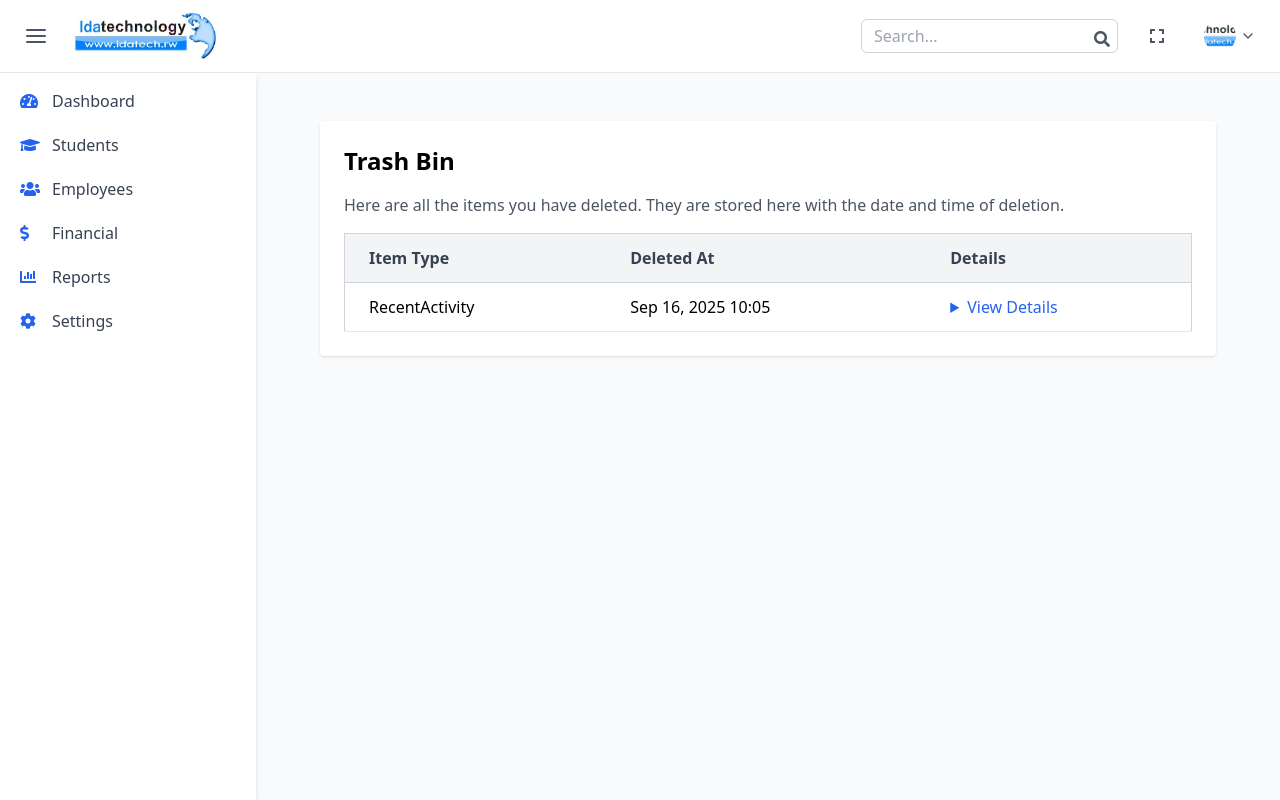
After one commit to Egi-de/idatech_management, a Django app: page /trash-bin/ in a window 1280 px wide. The commit adds this page. Run offline with Django 5.2, Linux system fonts and the light colour scheme; a user stored in the database is signed in; data comes from the database, SQL or seed files in the repository; both versions use the stored data as it was after the commit; some libraries are stand-ins or nearby versions.

Commit message:
added the trash functionality so that the user will not delete the data completely

```diff
--- a/admin_panel/urls.py
+++ b/admin_panel/urls.py
@@ -20,4 +20,6 @@ urlpatterns = [
     path('delete-transaction/<int:transaction_id>/', views.delete_transaction, name='delete_transaction'),
     path('search/', views.search, name='search'),
     path('delete-recent-activity/<int:activity_id>/', views.delete_recent_activity, name='delete_recent_activity'),
+    path('ajax-delete-transaction/<int:transaction_id>/', views.ajax_delete_transaction, name='ajax_delete_transaction'),
+    path('trash-bin/', views.trash_bin, name='trash_bin'),
 ]
--- a/admin_panel/views.py
+++ b/admin_panel/views.py
@@ -3,9 +3,14 @@ from django.views.decorators.http import require_POST
 from django.db.models import Sum, Q
 from django.http import JsonResponse
 from django.middleware.csrf import get_token
-from .models import Student, Employee, Expense, Transaction, RecentActivity
+from .models import Student, Employee, Expense, Transaction, RecentActivity, TrashBinEntry
 from django.contrib.auth.decorators import login_required
 from user_auth.models import Profile
+import json
+from django.utils import timezone
+from django.core.serializers import serialize
+from django.contrib.contenttypes.models import ContentType
+from django.contrib.contenttypes.fields import GenericForeignKey
 
 @login_required
 def dashboard(request):
@@ -109,6 +114,18 @@ def dashboard(request):
 def delete_recent_activity(request, activity_id):
     if request.method == 'POST':
         activity = get_object_or_404(RecentActivity, id=activity_id)
+        # Save to TrashBinEntry before deleting
+        TrashBinEntry.objects.create(
+            user=request.user,
+            item_type='RecentActivity',
+            item_id=activity.id,
+            item_data={
+                'action': activity.action,
+                'icon_class': activity.icon_class,
+                'timestamp': activity.timestamp.isoformat(),
+            },
+            deleted_at=timezone.now()
+        )
         activity.delete()
         if request.headers.get('x-requested-with') == 'XMLHttpRequest':
             return JsonResponse({'success': True})
@@ -240,6 +257,14 @@ def update_student(request, student_id):
 def delete_student(request, student_id):
     student = get_object_or_404(Student, id=student_id)
     if request.method == 'POST':
+        # Save to TrashBinEntry before deleting
+        TrashBinEntry.objects.create(
+            user=request.user,
+            item_type='Student',
+            item_id=student.id,
+            item_data=json.loads(serialize('json', [student]))[0]['fields'],
+            deleted_at=timezone.now()
+        )
         # Create recent activity before deleting
         RecentActivity.objects.create(
             user=request.user,
@@ -284,6 +309,14 @@ def update_employee(request, employee_id):
 def delete_employee(request, employee_id):
     employee = get_object_or_404(Employee, id=employee_id)
     if request.method == 'POST':
+        # Save to TrashBinEntry before deleting
+        TrashBinEntry.objects.create(
+            user=request.user,
+            item_type='Employee',
+            item_id=employee.id,
+            item_data=json.loads(serialize('json', [employee]))[0]['fields'],
+            deleted_at=timezone.now()
+        )
         # Create recent activity before deleting
         RecentActivity.objects.create(
             user=request.user,
@@ -337,16 +370,67 @@ def add_expense(request):
     return redirect('admin_panel:dashboard')
 
 def recent_transactions(request):
-    transactions = Transaction.objects.order_by('-date')[:5]
+    # Get query params for filtering, sorting, searching
+    search_query = request.GET.get('search', '').strip()
+    sort_by = request.GET.get('sort_by', 'date_desc')
+    filter_type = request.GET.get('filter_type', '')
+
+    transactions_qs = Transaction.objects.all()
+
+    # Filter by type if provided
+    if filter_type:
+        transactions_qs = transactions_qs.filter(type=filter_type)
+
+    # Search in description and type display
+    if search_query:
+        transactions_qs = transactions_qs.filter(
+            Q(description__icontains=search_query) |
+            Q(type__icontains=search_query)
+        )
+
+    # Sorting
+    if sort_by == 'date_asc':
+        transactions_qs = transactions_qs.order_by('date')
+    elif sort_by == 'date_desc':
+        transactions_qs = transactions_qs.order_by('-date')
+    elif sort_by == 'amount_asc':
+        transactions_qs = transactions_qs.order_by('amount')
+    elif sort_by == 'amount_desc':
+        transactions_qs = transactions_qs.order_by('-amount')
+    else:
+        transactions_qs = transactions_qs.order_by('-date')
+
+    # Limit to 50 for performance
+    transactions = transactions_qs[:50]
+
     data = []
     for tx in transactions:
         data.append({
+            'id': tx.id,
             'date': tx.date.strftime('%Y-%m-%d'),
             'type': tx.get_type_display(),
             'description': tx.description,
             'amount': str(tx.amount),
         })
     return JsonResponse({'transactions': data})
+
+@login_required
+@require_POST
+def ajax_delete_transaction(request, transaction_id):
+    try:
+        transaction = Transaction.objects.get(id=transaction_id)
+        # Save to TrashBinEntry before deleting
+        TrashBinEntry.objects.create(
+            user=request.user,
+            item_type='Transaction',
+            item_id=transaction.id,
+            item_data=json.loads(serialize('json', [transaction]))[0]['fields'],
+            deleted_at=timezone.now()
+        )
+        transaction.delete()
+        return JsonResponse({'success': True})
+    except Transaction.DoesNotExist:
+        return JsonResponse({'success': False, 'error': 'Transaction not found'})
 
 @login_required
 def update_expense(request, expense_id):
@@ -370,6 +454,14 @@ def update_expense(request, expense_id):
 def delete_expense(request, expense_id):
     expense = get_object_or_404(Expense, id=expense_id)
     if request.method == 'POST':
+        # Save to TrashBinEntry before deleting
+        TrashBinEntry.objects.create(
+            user=request.user,
+            item_type='Expense',
+            item_id=expense.id,
+            item_data=json.loads(serialize('json', [expense]))[0]['fields'],
+            deleted_at=timezone.now()
+        )
         # Create recent activity before deleting
         RecentActivity.objects.create(
             user=request.user,
@@ -469,3 +561,11 @@ def search(request):
         'expenses': expenses,
     }
     return render(request, 'admin_panel/search_results.html', context)
+
+@login_required
+def trash_bin(request):
+    trash_entries = TrashBinEntry.objects.filter(user=request.user).order_by('-deleted_at')
+    context = {
+        'trash_entries': trash_entries,
+    }
+    return render(request, 'user_auth/trash_bin.html', context)
--- a/idatech_managemet/urls.py
+++ b/idatech_managemet/urls.py
@@ -16,6 +16,7 @@ Including another URLconf
 """
 from django.contrib import admin
 from django.urls import path, include
+import os
 from django.conf import settings
 from django.conf.urls.static import static
 
@@ -27,3 +28,4 @@ urlpatterns = [
 
 if settings.DEBUG:
     urlpatterns += static(settings.MEDIA_URL, document_root=settings.MEDIA_ROOT)
+    urlpatterns += static(settings.STATIC_URL, document_root=os.path.join(settings.BASE_DIR, 'static'))
--- a/static/script.js
+++ b/static/script.js
@@ -83,11 +83,21 @@ document.addEventListener("DOMContentLoaded", function () {
     studentForm.action = "/add-student/";
     studentModal.classList.remove("hidden");
     studentModal.classList.add("flex");
+    // Add blur to sidebar
+    const sidebar = document.getElementById("sidebar");
+    if (sidebar) {
+      sidebar.classList.add("blurred");
+    }
   });
 
   cancelStudentBtn.addEventListener("click", () => {
     studentModal.classList.add("hidden");
     studentModal.classList.remove("flex");
+    // Remove blur from sidebar
+    const sidebar = document.getElementById("sidebar");
+    if (sidebar) {
+      sidebar.classList.remove("blurred");
+    }
   });
 
   // Intercept Edit Student links
@@ -273,20 +283,72 @@ document.addEventListener("DOMContentLoaded", function () {
 
   // Function to load recent transactions dynamically
   function loadRecentTransactions() {
-    fetch("/recent-transactions/")
+    const searchInput = document.getElementById("transaction-search");
+    const filterTypeSelect = document.getElementById("transaction-filter-type");
+    const sortBySelect = document.getElementById("transaction-sort-by");
+
+    const search = searchInput ? searchInput.value.trim() : "";
+    const filterType = filterTypeSelect ? filterTypeSelect.value : "";
+    const sortBy = sortBySelect ? sortBySelect.value : "date_desc";
+
+    const params = new URLSearchParams();
+    if (search) params.append("search", search);
+    if (filterType) params.append("filter_type", filterType);
+    if (sortBy) params.append("sort_by", sortBy);
+
+    fetch(`/recent-transactions/?${params.toString()}`)
       .then((response) => response.json())
       .then((data) => {
         const transactionsTable = document.getElementById("transactions-table");
         transactionsTable.innerHTML = "";
+        if (data.transactions.length === 0) {
+          const row = document.createElement("tr");
+          row.innerHTML = `<td colspan="5" class="text-center py-4 text-gray-500">No transactions found.</td>`;
+          transactionsTable.appendChild(row);
+          return;
+        }
         data.transactions.forEach((tx) => {
           const row = document.createElement("tr");
           row.innerHTML = `
             <td class="py-2">${tx.date}</td>
             <td class="py-2">${tx.type}</td>
             <td class="py-2">${tx.description}</td>
-            <td class="py-2 text-right">$${tx.amount}</td>
+            <td class="py-2 text-right">$${parseFloat(tx.amount).toFixed(2)}</td>
+            <td class="py-2 text-center">
+              <button class="text-red-600 hover:text-red-900 delete-transaction-btn" data-id="${tx.id}" aria-label="Delete transaction" title="Delete transaction">
+                <i class="fas fa-trash"></i>
+              </button>
+            </td>
           `;
           transactionsTable.appendChild(row);
+        });
+
+        // Attach delete event listeners
+        document.querySelectorAll(".delete-transaction-btn").forEach((btn) => {
+          btn.addEventListener("click", function () {
+            const transactionId = this.getAttribute("data-id");
+            if (confirm("Are you sure you want to delete this transaction?")) {
+              fetch(`/ajax-delete-transaction/${transactionId}/`, {
+                method: "POST",
+                headers: {
+                  "X-CSRFToken": getCookie("csrftoken"),
+                  "X-Requested-With": "XMLHttpRequest",
+                },
+              })
+                .then((response) => response.json())
+                .then((result) => {
+                  if (result.success) {
+                    loadRecentTransactions(); // Reload the table
+                  } else {
+                    alert("Failed to delete transaction: " + (result.error || ""));
+                  }
+                })
+                .catch((error) => {
+                  console.error("Error deleting transaction:", error);
+                  alert("An error occurred while deleting the transaction.");
+                });
+            }
+          });
         });
       })
       .catch((error) => {
@@ -296,6 +358,27 @@ document.addEventListener("DOMContentLoaded", function () {
 
   // Initial load of recent transactions on page load
   loadRecentTransactions();
+
+  // Event listeners for transaction search, filter, sort
+  const searchInput = document.getElementById("transaction-search");
+  const filterTypeSelect = document.getElementById("transaction-filter-type");
+  const sortBySelect = document.getElementById("transaction-sort-by");
+
+  if (searchInput) {
+    searchInput.addEventListener("input", () => {
+      loadRecentTransactions();
+    });
+  }
+  if (filterTypeSelect) {
+    filterTypeSelect.addEventListener("change", () => {
+      loadRecentTransactions();
+    });
+  }
+  if (sortBySelect) {
+    sortBySelect.addEventListener("change", () => {
+      loadRecentTransactions();
+    });
+  }
 
   // Filtering students by type and program with search integration
   const filterButtons = document.querySelectorAll(".filter-btn");
@@ -561,38 +644,36 @@ document.addEventListener("DOMContentLoaded", function () {
     // Restore sidebar state from localStorage
     const sidebarCollapsed =
       localStorage.getItem("sidebarCollapsed") === "true";
+    const contentWrapper = document.getElementById("content-wrapper");
+
+    if (!contentWrapper) {
+      console.warn("content-wrapper element not found");
+      return;
+    }
+
     if (sidebarCollapsed) {
-      sidebar.classList.add("collapsed");
-      mainContent.classList.add("collapsed");
+      sidebar.classList.remove("w-64");
+      sidebar.classList.add("w-16");
+      contentWrapper.classList.add("sidebar-collapsed");
+    } else {
+      sidebar.classList.add("w-64");
+      sidebar.classList.remove("w-16");
+      contentWrapper.classList.remove("sidebar-collapsed");
     }
 
     sidebarToggle.addEventListener("click", () => {
       console.log("Sidebar toggle clicked"); // Debug log
-      sidebar.classList.toggle("collapsed");
-      mainContent.classList.toggle("collapsed");
 
-      // Toggle collapsed class on nav for margin adjustment
-      const nav = document.querySelector("nav");
-      if (nav) {
-        nav.classList.toggle("collapsed");
-      }
+
+      sidebar.classList.toggle("w-64");
+      sidebar.classList.toggle("w-16");
+
+      contentWrapper.classList.toggle("sidebar-collapsed");
 
       // Save state to localStorage
-      const isCollapsed = sidebar.classList.contains("collapsed");
+      const isCollapsed = sidebar.classList.contains("w-16");
       localStorage.setItem("sidebarCollapsed", isCollapsed);
     });
-
-    // On page load, also toggle nav collapsed class based on localStorage
-    const nav = document.querySelector("nav");
-    if (nav) {
-      const sidebarCollapsed =
-        localStorage.getItem("sidebarCollapsed") === "true";
-      if (sidebarCollapsed) {
-        nav.classList.add("collapsed");
-      } else {
-        nav.classList.remove("collapsed");
-      }
-    }
   }
 
   // Recent Activities filtering, sorting, and deleting
--- a/static/styles.css
+++ b/static/styles.css
@@ -1,54 +1,35 @@
-.nav-btn:hover i,
-.nav-btn:focus i {
-  color: #1e40af; /* Tailwind blue-800 */
+/* Existing styles... */
+
+.blurred {
+  filter: blur(4px);
+  transition: filter 0.3s ease;
 }
 
-.nav-btn.active {
-  background-color: #477ef4; /* Tailwind blue-800 */
-  color: white;
+.settings-flex-container {
+  display: flex;
+  flex-wrap: wrap;
+  justify-content: center;
+  gap: 2rem;
+  margin: 2rem auto;
+  max-width: 900px;
+  padding: 0 1rem;
 }
 
-.nav-btn.active i {
-  color: white;
+.settings-section {
+  flex: 1 1 400px;
+  max-width: 450px;
+  box-sizing: border-box;
 }
 
-/* Styles for filter buttons in student management section */
-.filter-btn {
-  transition: background-color 0.3s ease, color 0.3s ease;
-  cursor: pointer;
-  border: 1px solid transparent;
+/* Sidebar collapsed styles */
+#sidebar {
+  transition: width 0.3s ease-in-out;
 }
 
-.filter-btn.bg-blue-500 {
-  background-color: #3b82f6; /* Tailwind blue-500 */
-  color: white;
+#content-wrapper.sidebar-collapsed #sidebar .nav-btn span {
+  display: none;
 }
 
-.filter-btn.bg-gray-200 {
-  background-color: #e5e7eb; /* Tailwind gray-200 */
-  color: #374151; /* Tailwind gray-700 */
+#content-wrapper.sidebar-collapsed #sidebar .nav-btn i {
+  margin-right: 0;
 }
-
-.filter-btn[disabled] {
-  background-color: #f3f4f6; /* Tailwind gray-100 */
-  color: #9ca3af; /* Tailwind gray-400 */
-  cursor: not-allowed;
-  border: 1px solid #d1d5db; /* Tailwind gray-300 */
-}
-
-/* Sidebar toggle collapsed styles */
-#sidebar.collapsed {
-  width: 0 !important;
-  overflow: hidden;
-  transition: width 0.3s ease;
-}
-
-#main-content.collapsed {
-  margin-left: 0 !important;
-  transition: margin-left 0.3s ease;
-}
-
-nav.collapsed {
-  margin-left: 0 !important;
-  transition: margin-left 0.3s ease;
-}
--- a/templates/admin_panel/base.html
+++ b/templates/admin_panel/base.html
@@ -134,7 +134,7 @@
           </div>
         </div>
       </nav>
-      <div class="flex flex-1 overflow-hidden">
+      <div id="content-wrapper" class="flex flex-1 overflow-hidden">
         <aside
           id="sidebar"
           class="bg-white shadow-md flex flex-col z-20 w-64 transition-width duration-300 ease-in-out"
--- a/templates/admin_panel/index.html
+++ b/templates/admin_panel/index.html
@@ -245,7 +245,7 @@
           </div>
         </div>
       </nav>
-      <div class="flex flex-1 overflow-hidden">
+      <div id="content-wrapper" class="flex flex-1 overflow-hidden">
         <aside
           id="sidebar"
           class="bg-white shadow-md flex flex-col z-20 w-64 transition-width duration-300 ease-in-out"
@@ -744,6 +744,7 @@
                     <label class="block text-sm font-medium mb-2">Type</label>
                     <select
                       id="expense-type"
+                      name="expense-type"
                       class="w-full px-3 py-2 border rounded-lg"
                     >
                       <option value="salary">Salary</option>
@@ -758,6 +759,7 @@
                     <input
                       type="text"
                       id="expense-description"
+                      name="expense-description"
                       class="w-full px-3 py-2 border rounded-lg"
                       required
                     />
@@ -767,6 +769,7 @@
                     <input
                       type="number"
                       id="expense-amount"
+                      name="expense-amount"
                       class="w-full px-3 py-2 border rounded-lg"
                       required
                     />
@@ -782,8 +785,34 @@
             </div>
 
             <div class="bg-white rounded-lg shadow">
-              <div class="p-6 border-b">
+              <div class="p-6 border-b flex flex-col md:flex-row md:items-center md:justify-between space-y-4 md:space-y-0">
                 <h3 class="text-lg font-semibold">Recent Transactions</h3>
+                <div class="flex flex-col md:flex-row md:items-center md:space-x-4 space-y-2 md:space-y-0">
+                  <input
+                    type="text"
+                    id="transaction-search"
+                    placeholder="Search transactions..."
+                    class="border border-gray-300 rounded px-3 py-1"
+                  />
+                  <select
+                    id="transaction-filter-type"
+                    class="border border-gray-300 rounded px-3 py-1"
+                  >
+                    <option value="">All Types</option>
+                    <option value="salary">Salary</option>
+                    <option value="transport">Transport</option>
+                    <option value="other">Other</option>
+                  </select>
+                  <select
+                    id="transaction-sort-by"
+                    class="border border-gray-300 rounded px-3 py-1"
+                  >
+                    <option value="date_desc">Date Descending</option>
+                    <option value="date_asc">Date Ascending</option>
+                    <option value="amount_desc">Amount Descending</option>
+                    <option value="amount_asc">Amount Ascending</option>
+                  </select>
+                </div>
               </div>
               <div class="p-6">
                 <div class="overflow-x-auto max-w-full">
@@ -794,6 +823,7 @@
                         <th class="text-left py-2">Type</th>
                         <th class="text-left py-2">Description</th>
                         <th class="text-right py-2">Amount</th>
+                        <th class="text-center py-2">Actions</th>
                       </tr>
                     </thead>
                     <tbody id="transactions-table"></tbody>
--- /dev/null
+++ b/templates/user_auth/trash_bin.html
@@ -0,0 +1,42 @@
+{% extends "admin_panel/index.html" %}
+{% load static %}
+{% block content %}
+<div class="max-w-4xl mx-auto bg-white p-6 rounded shadow mt-6">
+  <h2 class="text-2xl font-bold mb-4">Trash Bin</h2>
+  <p class="mb-4 text-gray-600">Here are all the items you have deleted. They are stored here with the date and time of deletion.</p>
+
+  {% if trash_entries %}
+    <div class="overflow-x-auto">
+      <table class="min-w-full bg-white border border-gray-300 rounded-lg shadow-sm">
+        <thead>
+          <tr class="bg-gray-100 border-b border-gray-300">
+            <th class="py-3 px-6 text-left font-semibold text-gray-700">Item Type</th>
+            <th class="py-3 px-6 text-left font-semibold text-gray-700">Deleted At</th>
+            <th class="py-3 px-6 text-left font-semibold text-gray-700">Details</th>
+          </tr>
+        </thead>
+        <tbody>
+          {% for entry in trash_entries %}
+            <tr class="hover:bg-gray-50 border-b border-gray-200">
+              <td class="py-3 px-6">{{ entry.item_type }}</td>
+              <td class="py-3 px-6">{{ entry.deleted_at|date:"M d, Y H:i" }}</td>
+              <td class="py-3 px-6">
+                {% if entry.item_data %}
+                  <details class="cursor-pointer">
+                    <summary class="text-blue-600 hover:underline">View Details</summary>
+                    <p class="mt-2 text-sm text-gray-800">{{ entry.formatted_item_data }}</p>
+                  </details>
+                {% else %}
+                  <span class="text-gray-500 italic">No details available</span>
+                {% endif %}
+              </td>
+            </tr>
+          {% endfor %}
+        </tbody>
+      </table>
+    </div>
+  {% else %}
+    <p class="text-gray-500">No deleted items found.</p>
+  {% endif %}
+</div>
+{% endblock %}
```
Also changed, not shown: TODO.md (added, +26 -0 lines), admin_panel/models.py (+39 -0 lines), templates/user_auth/settings.html (+17 -2 lines), admin_panel/migrations/0003_trashbinentry.py (added), db.sqlite3.
